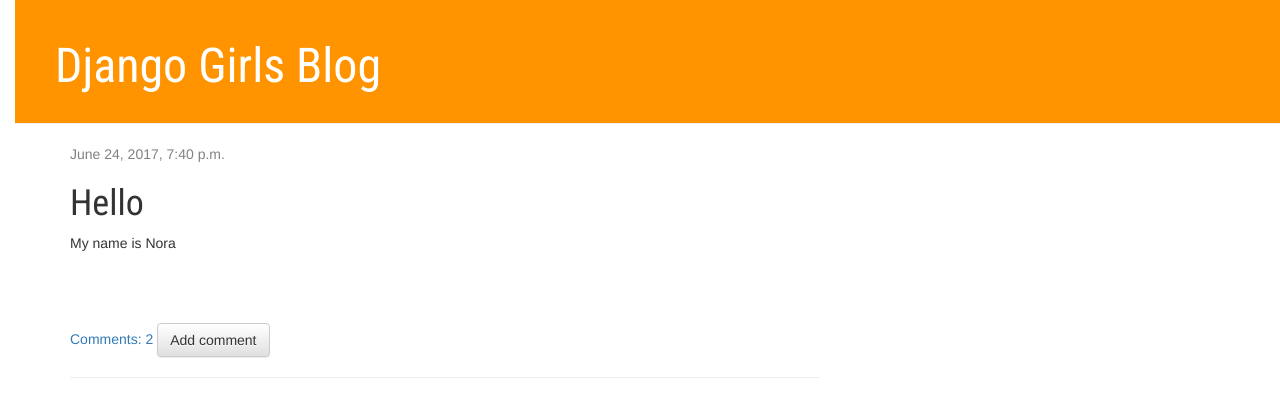
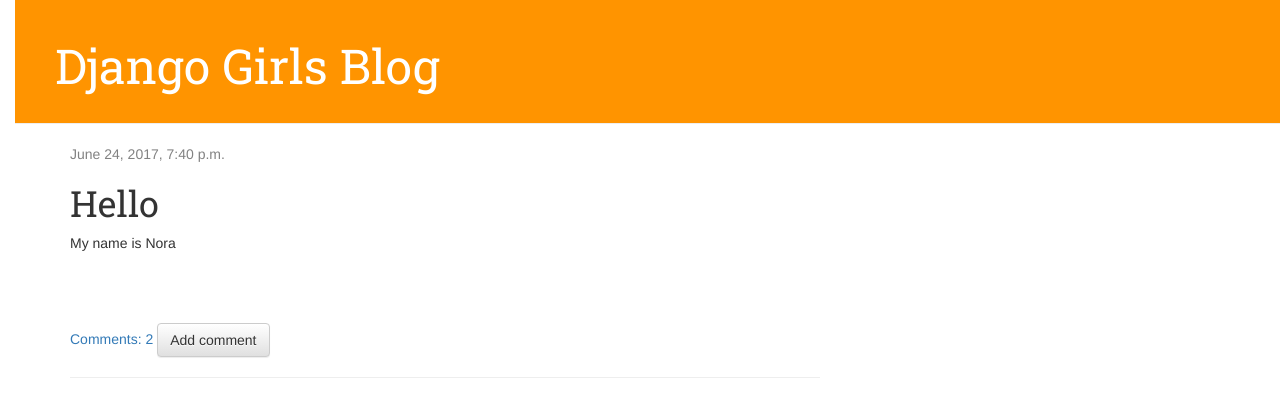
Before and after one commit to norafergany/my-first-blog, a Django app: page /post/1/ in a window 1280 px wide. Shown: the top 417 px of the page. Run offline with Django 3.2, Linux system fonts and the light colour scheme; data comes from the database, SQL or seed files in the repository; some libraries are stand-ins or nearby versions.

Commit message:
roboto slab

```diff
--- a/blog/static/css/blog.css
+++ b/blog/static/css/blog.css
@@ -1,6 +1,6 @@
 h1 a {
     color: #FCA205;
-    font-family: 'Roboto Condensed', sans-serif;
+    font-family: 'Roboto Slab';
 }
 
 body {
@@ -25,7 +25,7 @@
 
 h1, h2, h3, h4 {
 
-    font-family: 'Roboto Condensed', sans-serif;
+    font-family: 'Roboto Slab';
 }
 
 .date {
--- a/blog/templates/blog/base.html
+++ b/blog/templates/blog/base.html
@@ -7,7 +7,7 @@
         <script src="https://ajax.googleapis.com/ajax/libs/jquery/1.11.1/jquery.min.js"></script>
         <script src="//maxcdn.bootstrapcdn.com/bootstrap/3.2.0/js/bootstrap.min.js"></script>
         <link rel="stylesheet"
-              href="https://fonts.googleapis.com/css?family=Roboto+Condensed">
+              href="https://fonts.googleapis.com/css?family=Roboto+Slab">
         <link rel="stylesheet" href="{% static 'css/blog.css' %}">
         <meta name="viewport" content="width=device-width, initial-scale=1">
 
```
